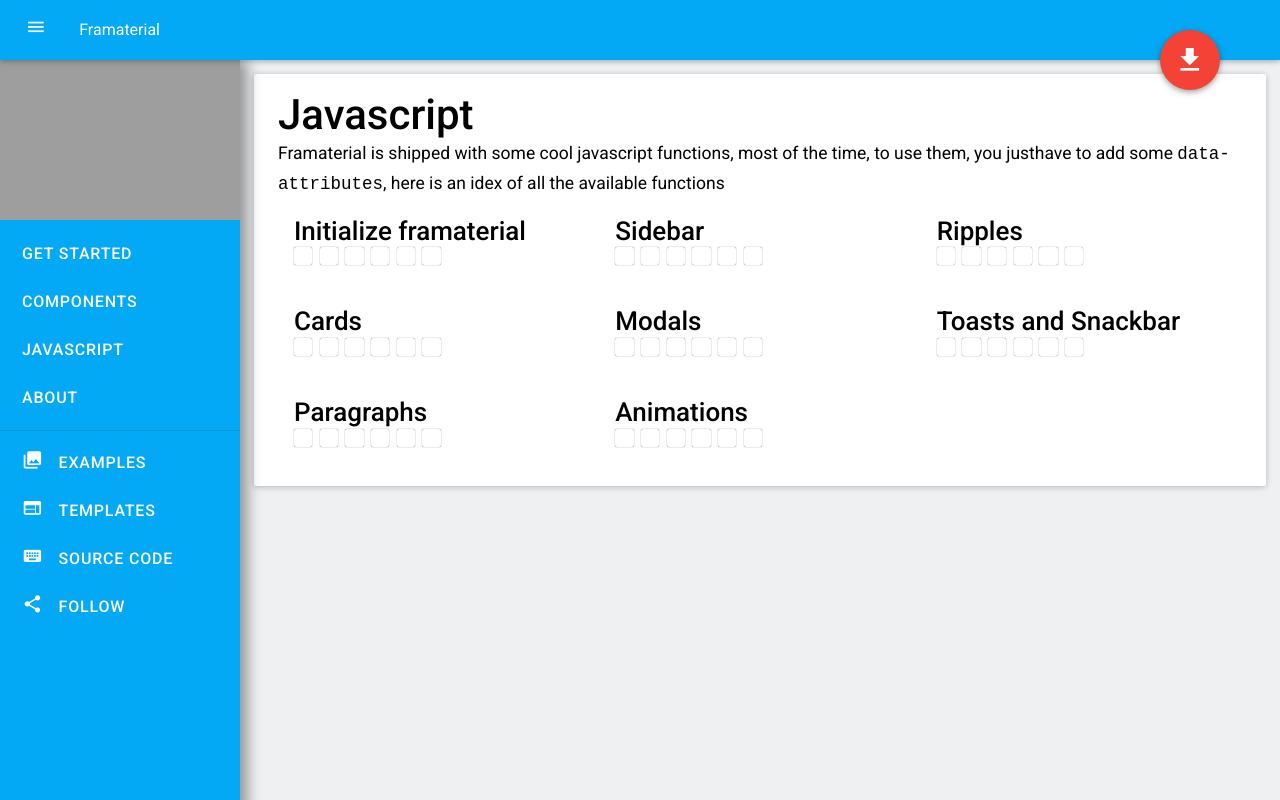
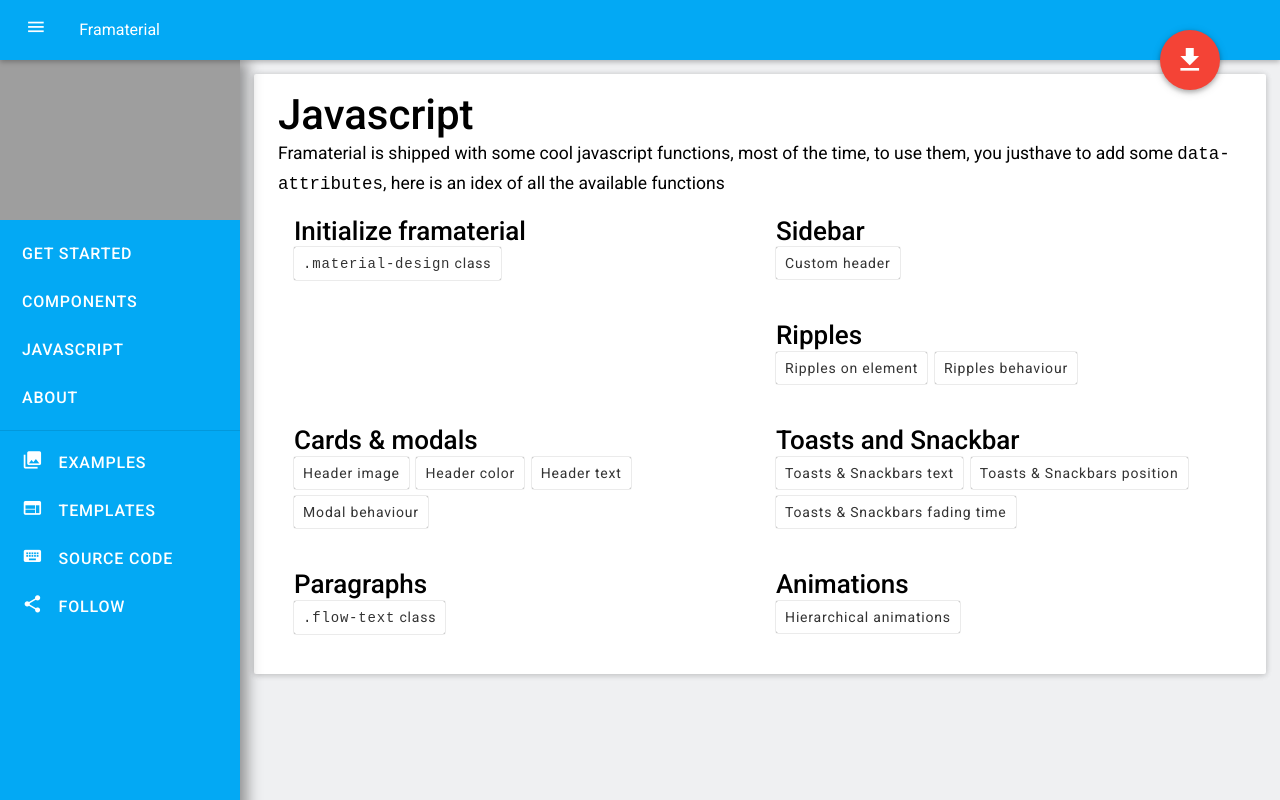
Before and after one commit to Framaterial/framaterial, a plain HTML site: page javascript.html in a window 1280 px wide. Drawn offline with Linux system fonts and the light colour scheme; files that its build step writes are made by us from their sources; grey boxes are pictures that could not be loaded.

Commit message:
Javascript page improved

```diff
--- a/javascript.html
+++ b/javascript.html
@@ -75,106 +75,66 @@
                       <p>Framaterial is shipped with some cool javascript functions, most of the time, to use them, you justhave to add some <code>data-attributes</code>, here is an idex of all the available functions</p>
                     </section>
 
-                    <div class="bit-3">
+                    <div class="bit-2">
                       <header>
                         <h3>Initialize framaterial</h3>
                       </header>
                       <ul class="material-inline-list">
-                        <li><a href="#"></a></li>
-                        <li><a href="#"></a></li>
-                        <li><a href="#"></a></li>
-                        <li><a href="#"></a></li>
-                        <li><a href="#"></a></li>
-                        <li><a href="#"></a></li>
+                        <li><a href="#"><code>.material-design</code> class</a></li>
                       </ul>
                     </div>
-                    <div class="bit-3">
+                    <div class="bit-2">
                       <header>
                         <h3>Sidebar</h3>
                       </header>
                       <ul class="material-inline-list">
-                        <li><a href="#"></a></li>
-                        <li><a href="#"></a></li>
-                        <li><a href="#"></a></li>
-                        <li><a href="#"></a></li>
-                        <li><a href="#"></a></li>
-                        <li><a href="#"></a></li>
+                        <li><a href="#">Custom header</a></li>
                       </ul>
                     </div>
-                    <div class="bit-3">
+                    <div class="bit-2">
                      <header>
                       <h3>Ripples</h3>
                     </header>
                     <ul class="material-inline-list">
-                      <li><a href="#"></a></li>
-                      <li><a href="#"></a></li>
-                      <li><a href="#"></a></li>
-                      <li><a href="#"></a></li>
-                      <li><a href="#"></a></li>
-                      <li><a href="#"></a></li>
+                      <li><a href="#">Ripples on element</a></li>
+                      <li><a href="#">Ripples behaviour</a></li>
                     </ul>
                   </div>
-                  <div class="bit-3">
+                  <div class="bit-2">
                    <header>
-                    <h3>Cards</h3>
+                    <h3>Cards & modals</h3>
                   </header>
                   <ul class="material-inline-list">
-                    <li><a href="#"></a></li>
-                    <li><a href="#"></a></li>
-                    <li><a href="#"></a></li>
-                    <li><a href="#"></a></li>
-                    <li><a href="#"></a></li>
-                    <li><a href="#"></a></li>
+                    <li><a href="#">Header image</a></li>
+                    <li><a href="#">Header color</a></li>
+                    <li><a href="#">Header text</a></li>
+                    <li><a href="#">Modal behaviour</a></li>
                   </ul>
                 </div>
-                <div class="bit-3">
-                 <header><h3>Modals</h3>
-                 </header>
-                 <ul class="material-inline-list">
-                  <li><a href="#"></a></li>
-                  <li><a href="#"></a></li>
-                  <li><a href="#"></a></li>
-                  <li><a href="#"></a></li>
-                  <li><a href="#"></a></li>
-                  <li><a href="#"></a></li>
-                </ul>
-              </div>
-              <div class="bit-3">
+
+              <div class="bit-2">
                <header>
                 <h3>Toasts and Snackbar</h3>
               </header>
               <ul class="material-inline-list">
-                <li><a href="#"></a></li>
-                <li><a href="#"></a></li>
-                <li><a href="#"></a></li>
-                <li><a href="#"></a></li>
-                <li><a href="#"></a></li>
-                <li><a href="#"></a></li>
+                <li><a href="#">Toasts & Snackbars text</a></li>
+                <li><a href="#">Toasts & Snackbars position</a></li>
+                <li><a href="#">Toasts & Snackbars fading time</a></li>
               </ul>
             </div>
-            <div class="bit-3">
+            <div class="bit-2">
              <header>
               <h3>Paragraphs</h3>
             </header>
             <ul class="material-inline-list">
-              <li><a href="#"></a></li>
-              <li><a href="#"></a></li>
-              <li><a href="#"></a></li>
-              <li><a href="#"></a></li>
-              <li><a href="#"></a></li>
-              <li><a href="#"></a></li>
+              <li><a href="#"><code>.flow-text</code> class</a></li>
             </ul>
           </div>
-          <div class="bit-3">
+          <div class="bit-2">
            <header><h3>Animations</h3>
            </header>
            <ul class="material-inline-list">
-            <li><a href="#"></a></li>
-            <li><a href="#"></a></li>
-            <li><a href="#"></a></li>
-            <li><a href="#"></a></li>
-            <li><a href="#"></a></li>
-            <li><a href="#"></a></li>
+            <li><a href="#">Hierarchical animations</a></li>
           </ul>
         </div>
       </div>
```
Also changed, not shown: styles/main.css.
